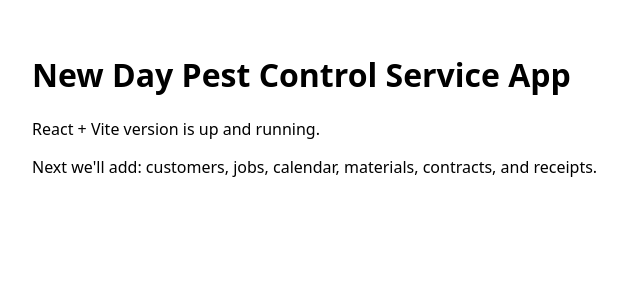
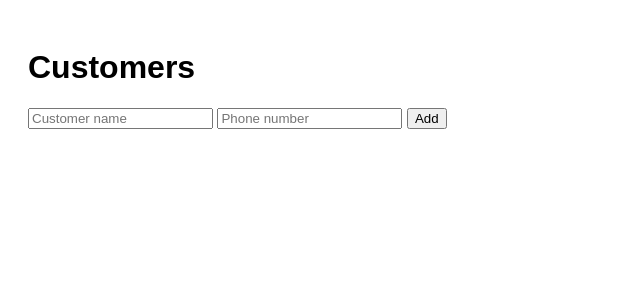
Before and after one commit to cbscam-newday/newday-app, a React (Vite) app in the folder newday-react-app/: page / in a window 1280 px wide. Shown: the top 300 px of the page, without its empty margins (0-640 px from the left). Built offline with nearby package versions, Linux system fonts and the light colour scheme.

Commit message:
Update App.jsx

```diff
--- a/newday-react-app/src/App.jsx
+++ b/newday-react-app/src/App.jsx
@@ -1,9 +1,46 @@
+import { useState } from "react";
+
 export default function App() {
+  const [customers, setCustomers] = useState([]);
+  const [name, setName] = useState("");
+  const [phone, setPhone] = useState("");
+
+  function addCustomer(e) {
+    e.preventDefault();
+    if (!name || !phone) return;
+
+    setCustomers([...customers, { name, phone }]);
+    setName("");
+    setPhone("");
+  }
+
   return (
-    <div style={{ fontFamily: 'system-ui, sans-serif', padding: '1.5rem' }}>
-      <h1>New Day Pest Control Service App</h1>
-      <p>React + Vite version is up and running.</p>
-      <p>Next we&apos;ll add: customers, jobs, calendar, materials, contracts, and receipts.</p>
+    <div style={{ padding: "20px", fontFamily: "Arial" }}>
+      <h1>Customers</h1>
+
+      <form onSubmit={addCustomer} style={{ marginBottom: "20px" }}>
+        <input
+          placeholder="Customer name"
+          value={name}
+          onChange={(e) => setName(e.target.value)}
+        />
+        {" "}
+        <input
+          placeholder="Phone number"
+          value={phone}
+          onChange={(e) => setPhone(e.target.value)}
+        />
+        {" "}
+        <button>Add</button>
+      </form>
+
+      <ul>
+        {customers.map((c, i) => (
+          <li key={i}>
+            {c.name} — {c.phone}
+          </li>
+        ))}
+      </ul>
     </div>
-  )
+  );
 }
```
